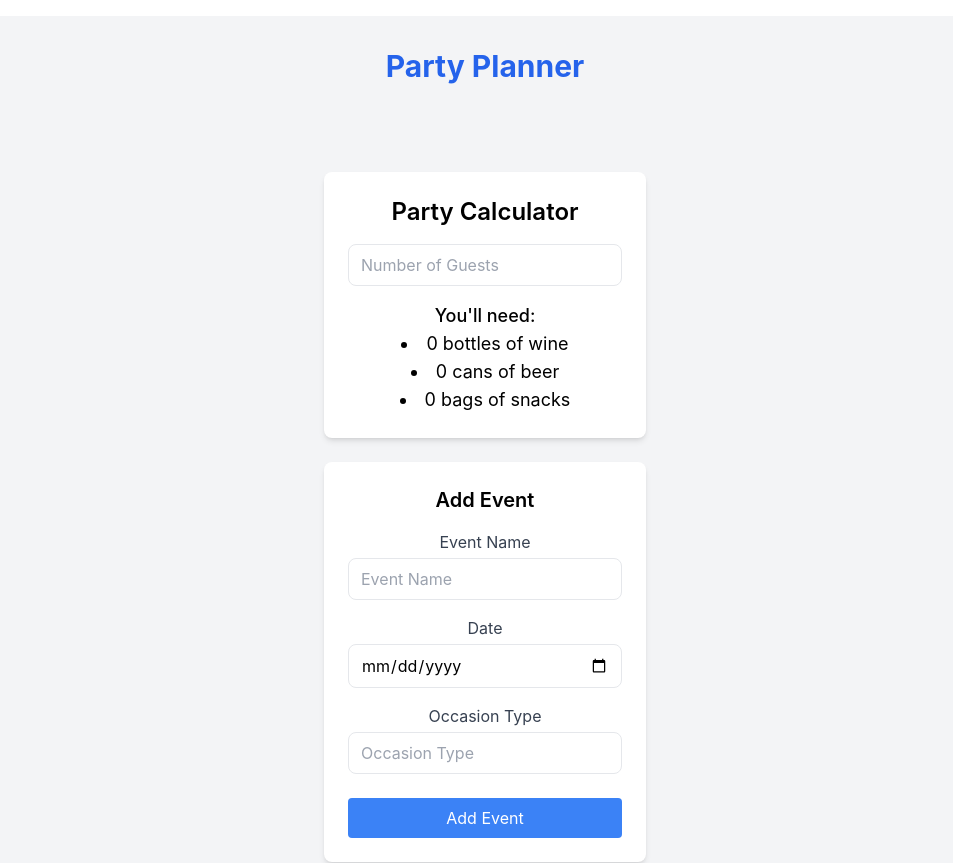
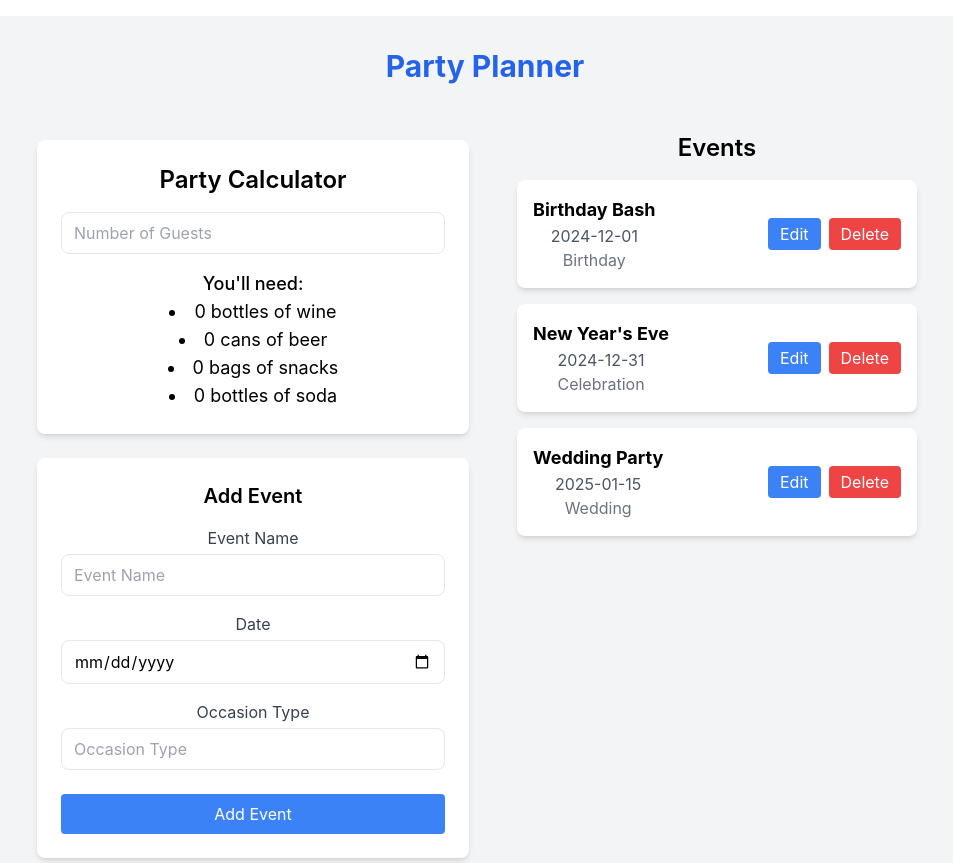
Before and after one commit to Alexander-Gabor/partyplanner, a React (Vite) app in the folder frontend/: page / in a window 1280 px wide. Shown: the top 863 px of the page, without its empty margins (155-1108 px from the left). Built offline with nearby package versions, Linux system fonts and the light colour scheme.

Commit message:
feat:add api.ts

```diff
--- a/frontend/package.json
+++ b/frontend/package.json
@@ -10,6 +10,8 @@
     "preview": "vite preview"
   },
   "dependencies": {
+    "@tanstack/react-query": "^5.59.20",
+    "axios": "^1.7.7",
     "react": "^18.3.1",
     "react-dom": "^18.3.1"
   },
--- a/frontend/src/App.tsx
+++ b/frontend/src/App.tsx
@@ -30,11 +30,9 @@ function App() {
   };
 
   return (
-    <div className="min-h-screen bg-gray-100 p-8">
-      <h1 className="text-3xl font-bold text-center text-blue-600 mb-8">
-        Party Planner
-      </h1>
-      <div className="min-h-screen bg-gray-100 flex flex-col items-center justify-center p-8">
+    <div className="min-h-screen bg-gray-100 flex flex-col items-center justify-center p-8">
+      <h1 className="text-3xl font-bold text-blue-600 mb-8">Party Planner</h1>
+      <div className="grid grid-cols-1 md:grid-cols-2 gap-8 w-full max-w-4xl">
         <div>
           <PartyCalculator />
           <EventForm
--- /dev/null
+++ b/frontend/src/api/api.ts
@@ -0,0 +1,20 @@
+import axios from 'axios';
+
+export const fetchEvents = async () => {
+   const { data } = await axios.get('/api/events');
+   return data;
+};
+
+export const addEvent = async (event) => {
+   const { data } = await axios.post('/api/events', event);
+   return data;
+};
+
+export const updateEvent = async (event) => {
+   const { data } = await axios.put(`/api/events/${event.id}`, event);
+   return data;
+};
+
+export const deleteEvent = async (id) => {
+   await axios.delete(`/api/events/${id}`);
+};
--- a/frontend/src/components/PartyCalculator.tsx
+++ b/frontend/src/components/PartyCalculator.tsx
@@ -6,6 +6,7 @@ export const PartyCalculator = () => {
   const wineBottles = numGuests ? Math.ceil(numGuests / 5) : 0;
   const beerCans = numGuests ? Math.ceil(numGuests * 1.5) : 0;
   const snackBags = numGuests ? Math.ceil(numGuests / 3) : 0;
+  const sodaBottles = numGuests ? Math.ceil((numGuests * 0.5) / 1.5) : 0;
 
   return (
     <div className="bg-white p-6 rounded-lg shadow-md max-w-md mx-auto my-6">
@@ -25,6 +26,7 @@ export const PartyCalculator = () => {
           <li>{wineBottles} bottles of wine</li>
           <li>{beerCans} cans of beer</li>
           <li>{snackBags} bags of snacks</li>
+          <li>{sodaBottles} bottles of soda</li>
         </ul>
       </div>
     </div>
```
Also changed, not shown: 1 other file (tests, documents, lock files or other folders).
